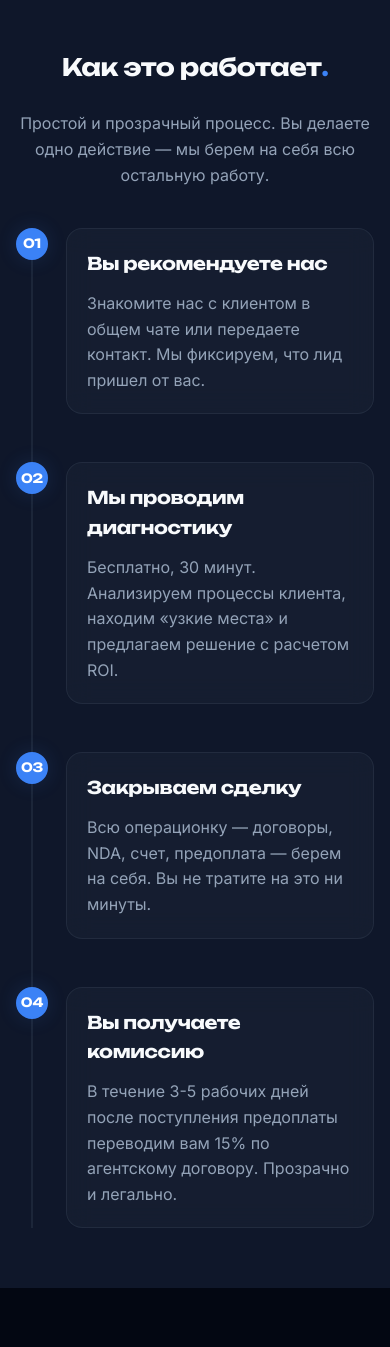
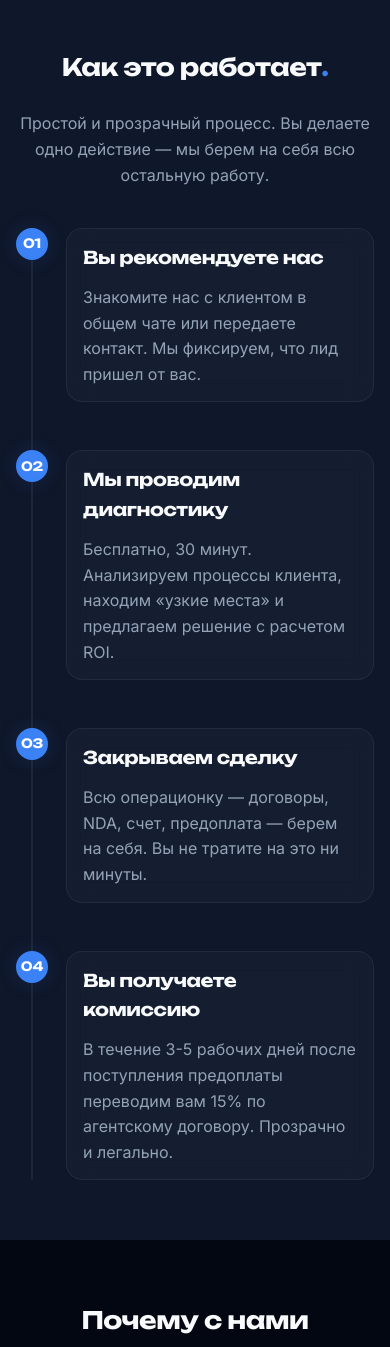
Before and after one commit to zohrabahundov/ahundoff, a PHP site: page /templates/partners.php in a window 390 px wide. Shown: the part 2555-3902 px from the top of the page. Run offline with PHP 8.4, Linux system fonts and the light colour scheme.

Commit message:
Update styles.css

```diff
--- a/styles.css
+++ b/styles.css
@@ -1027,7 +1027,7 @@
         .process__timeline { padding-left: 60px; }
         .process__line { left: 19px; }
         .process__dot { left: -60px; width: 40px; height: 40px; font-size: 0.9rem; }
-        .process__content { padding: 1.5rem; }
+        .process__content { padding: 1rem 1.25rem; }
 
         .founder__guarantee { margin-top: 0; padding-top: 3rem; }
         .founder__guarantee::before { font-size: 0.75rem; padding: 0 1rem; }
@@ -1085,7 +1085,7 @@
         .process__timeline { padding-left: 50px; }
         .process__line { left: 15px; }
         .process__dot { left: -50px; width: 32px; height: 32px; font-size: 0.8rem; }
-        .process__content { padding: 1.25rem; }
+        .process__content { padding: 0.875rem 1rem; }
         .process__title { font-size: 1.1rem; }
     }
 
```
